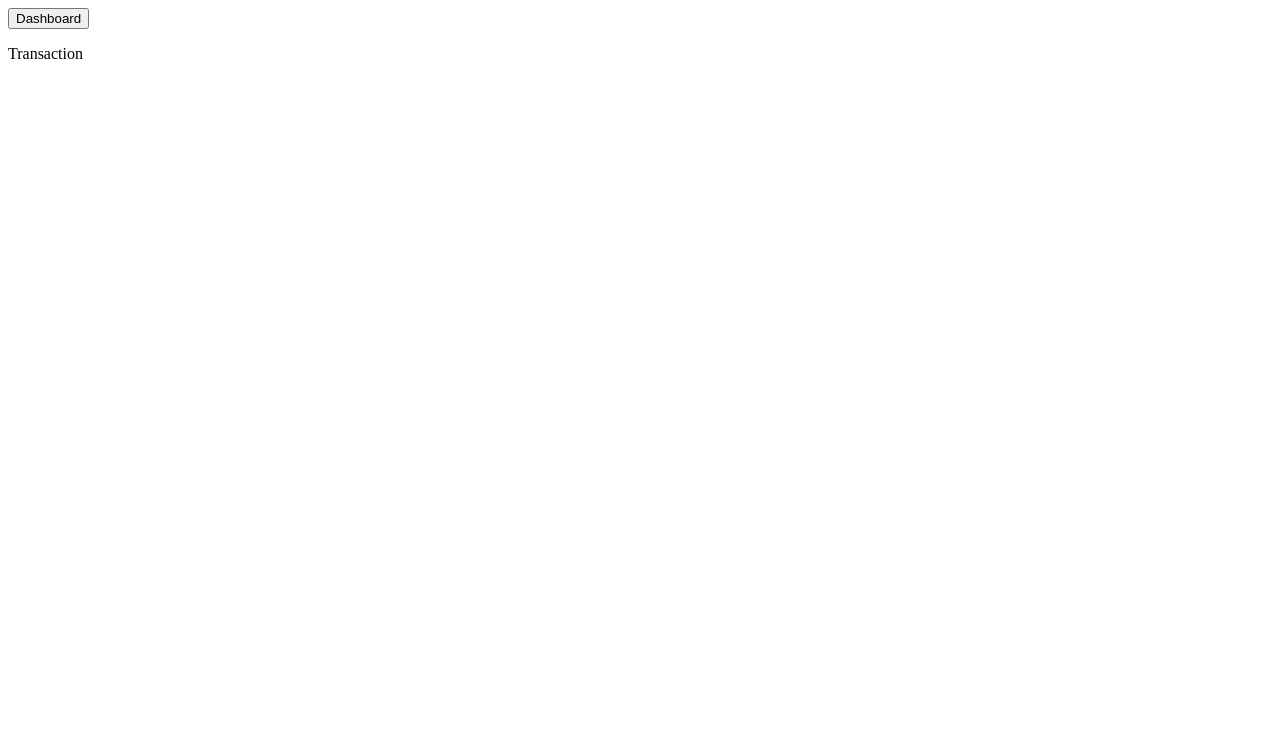
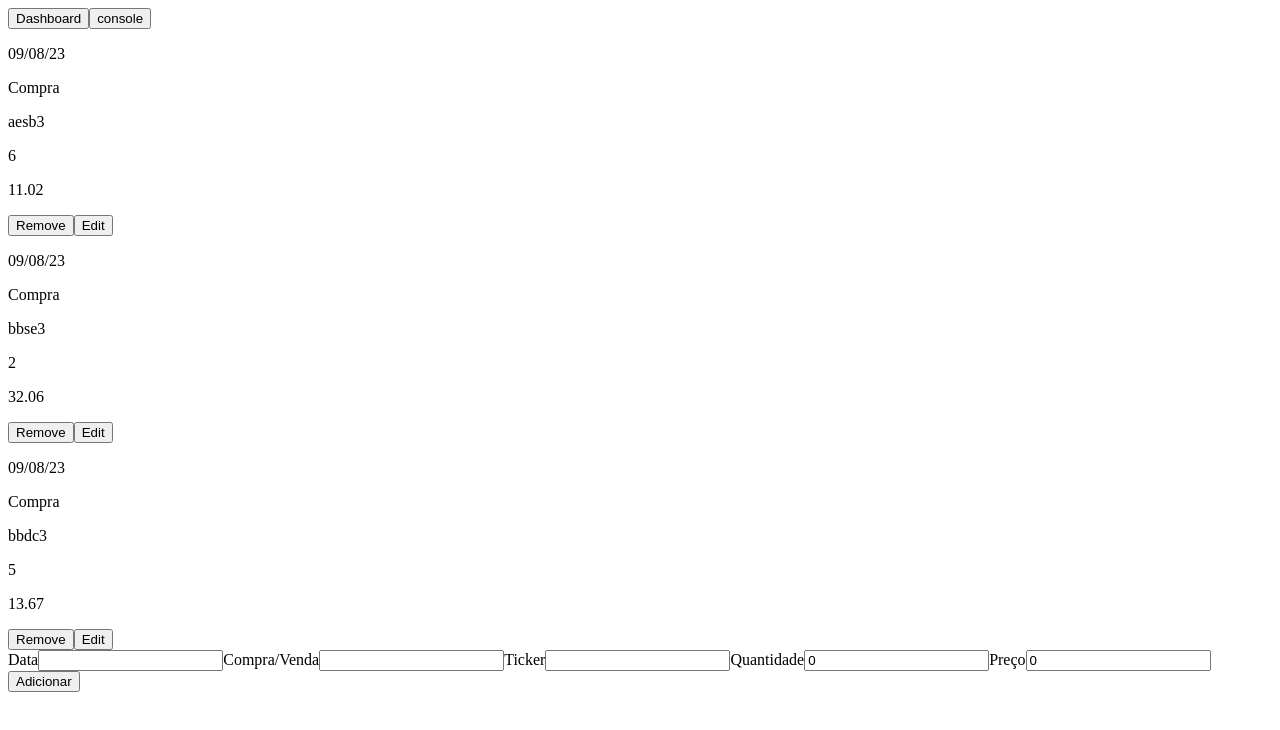
Before and after one commit to lucasgvr/financeControl, a React app: page /transactions in a window 1280 px wide. Shown: the top 730 px of the page. Built offline with nearby package versions, Linux system fonts and the light colour scheme; the HTML template or start-up script is replaced by a standard one.

Commit message:
Add Transactions

```diff
--- a/src/components/Transactions/Transactions.tsx
+++ b/src/components/Transactions/Transactions.tsx
@@ -1,6 +1,66 @@
+import React, { FormEvent } from 'react';
+
 import { Link } from 'react-router-dom'
 
+interface Transaction {
+    id: number,
+    date: string,
+    buy: string,
+    ticker: string,
+    quantity: number,
+    price: number
+}
+
 const Transactions: React.FC =  () => {
+    const [transactions, setTransactions] = React.useState<Array<Transaction>>([])
+
+    const [date, setDate] = React.useState('')
+    const [buy, setBuy] = React.useState('')
+    const [ticker, setTicker] = React.useState('')
+    const [quantity, setQuantity] = React.useState(0)
+    const [price, setPrice] = React.useState(0)
+
+    React.useEffect(() => {
+        setTransactions([
+            {
+                id: 1,
+                date: '09/08/23',
+                buy: 'buy',
+                ticker: 'aesb3',
+                quantity: 6,
+                price: 11.02
+            },
+            {
+                id: 2,
+                date: '09/08/23',
+                buy: 'buy',
+                ticker: 'bbse3',
+                quantity: 2,
+                price: 32.06
+            },
+            {
+                id: 3,
+                date: '09/08/23',
+                buy: 'buy',
+                ticker: 'bbdc3',
+                quantity: 5,
+                price: 13.67
+            }
+        ])
+    }, []);
+
+    const handleAddTransaction = (event: FormEvent) => {
+        event.preventDefault()
+
+        setTransactions((previousInformation: Array<Transaction>) => [...previousInformation, {id: transactions.length + 1, date, buy, ticker, quantity, price}])
+
+        setDate('')
+        setBuy('')
+        setTicker('')
+        setQuantity(0)
+        setPrice(0)
+    }
+
     return (
         <>
             <Link to='/dashboard'>
@@ -8,7 +68,42 @@ const Transactions: React.FC =  () => {
                         Dashboard
                 </button>
             </Link>
-            <p>Transaction</p>
+
+            <button onClick={() => console.log(transactions)}>
+                console
+            </button>
+
+            {transactions.map((transaction) => {
+                return (
+                    <div key={transaction.id}>
+                        <p>{transaction.date}</p>
+                        {transaction.buy ? <p>Compra</p> : <p>Venda</p>}
+                        <p>{transaction.ticker}</p>
+                        <p>{transaction.quantity}</p>
+                        <p>{transaction.price}</p>
+                        <button>
+                            Remove
+                        </button>
+                        <button>
+                            Edit
+                        </button>
+                    </div>
+                )
+            })}
+
+            <form onSubmit={handleAddTransaction}>
+                <label htmlFor="">Data</label>
+                <input type="text" value={date} onChange={event => setDate(event.target.value)} />
+                <label htmlFor="">Compra/Venda</label>
+                <input type="text" value={buy} onChange={event => setBuy(event.target.value)} />
+                <label htmlFor="">Ticker</label>
+                <input type="text" value={ticker} onChange={event => setTicker(event.target.value)} />
+                <label htmlFor="">Quantidade</label>
+                <input type="number" value={quantity} onChange={event => setQuantity(Number(event.target.value))} />
+                <label htmlFor="">Preço</label>
+                <input type="number" value={price} onChange={event => setPrice(Number(event.target.value))} />
+                <button type='submit'>Adicionar</button>
+            </form>
         </>
     )
 }
```
Also changed, not shown: 1 other file (tests, documents, lock files or other folders).
